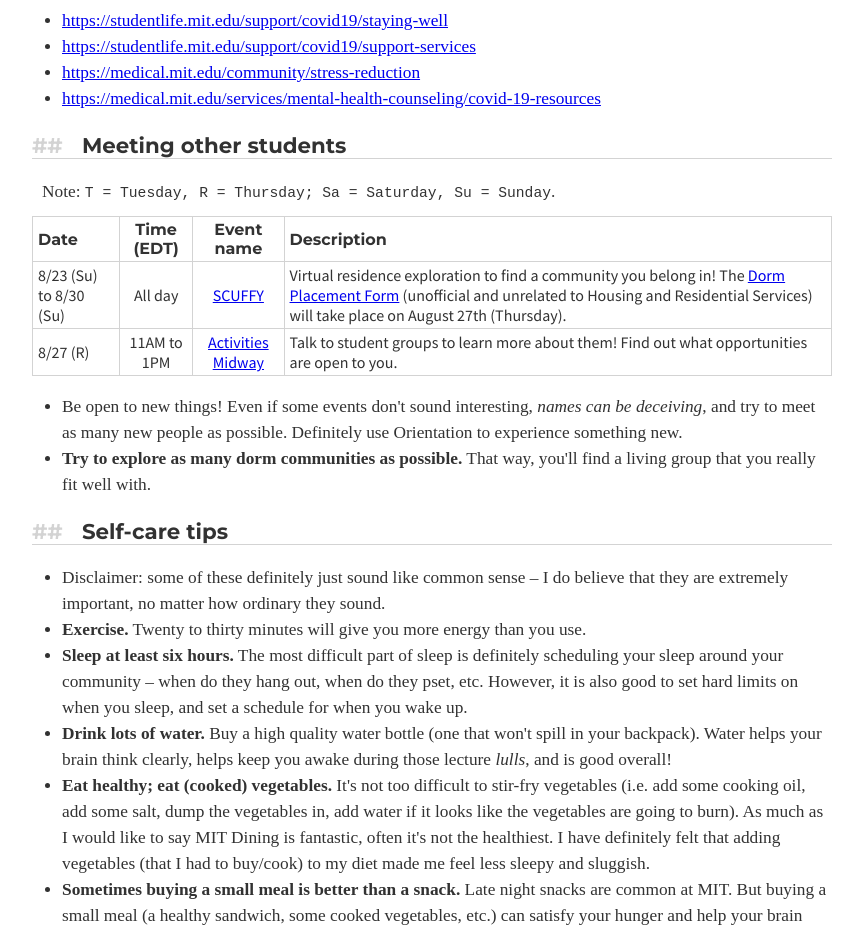
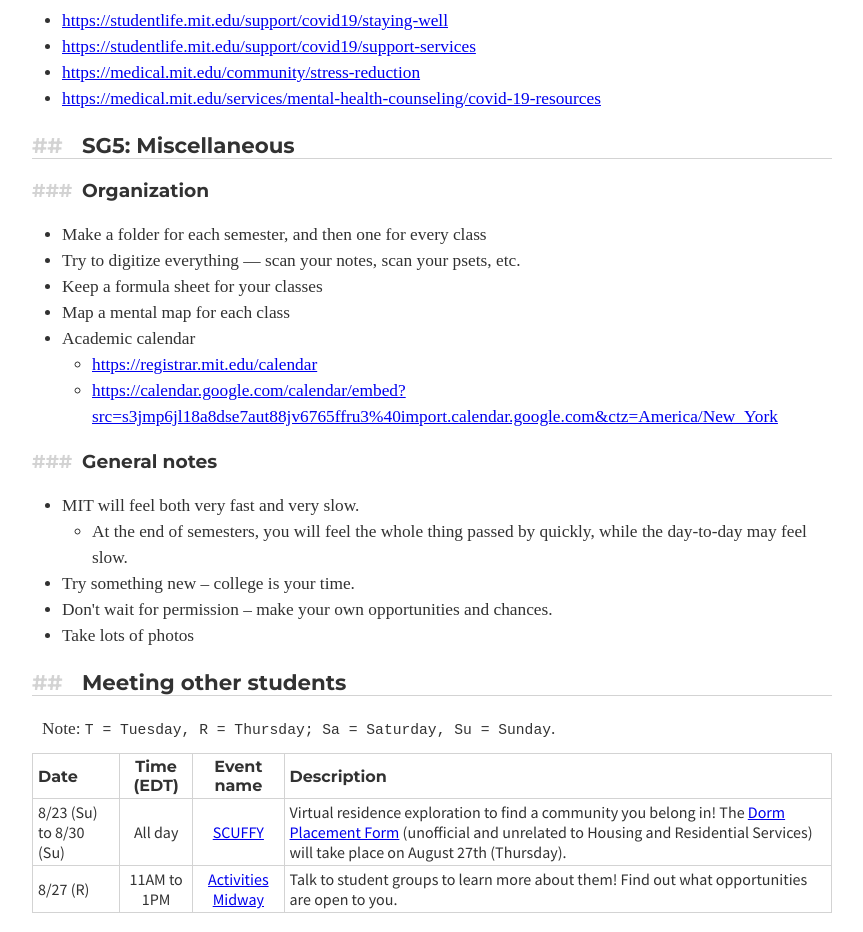
Before and after one commit to mitguide/mitguide.github.io, a Gatsby site: page /2024/red22 in a window 1280 px wide. Shown: the part 2640-3572 px from the top of the page, without its empty margins (208-1071 px from the left). Built offline with nearby package versions, Linux system fonts and the light colour scheme; Gatsby itself is replaced by a stand-in of ours; some packages are replaced by stand-ins of ours; a web font is replaced by a local one.

Commit message:
add more tips

```diff
--- a/content/2024/red22.mdx
+++ b/content/2024/red22.mdx
@@ -123,6 +123,23 @@ Homeworks may also be posted and graded using [Gradescope](https://www.gradescop
 * https://medical.mit.edu/community/stress-reduction
 * https://medical.mit.edu/services/mental-health-counseling/covid-19-resources
 
+## SG5: Miscellaneous
+### Organization
+* Make a folder for each semester, and then one for every class
+* Try to digitize everything — scan your notes, scan your psets, etc.
+* Keep a formula sheet for your classes
+* Map a mental map for each class
+* Academic calendar
+  * https://registrar.mit.edu/calendar
+  * https://calendar.google.com/calendar/embed?src=s3jmp6jl18a8dse7aut88jv6765ffru3%40import.calendar.google.com&ctz=America/New_York
+
+### General notes
+* MIT will feel both very fast and very slow.
+  * At the end of semesters, you will feel the whole thing passed by quickly, while the day-to-day may feel slow.
+* Try something new &ndash; college is your time.
+* Don't wait for permission &ndash; make your own opportunities and chances.
+* Take lots of photos
+
 ## Meeting other students
 
 Note: `T = Tuesday, R = Thursday; Sa = Saturday, Su = Sunday`.
```
